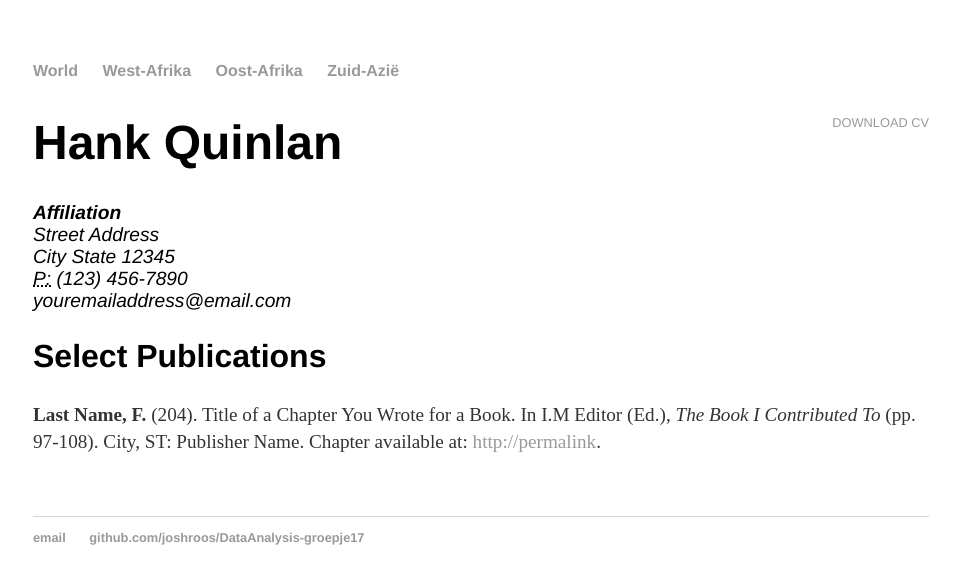
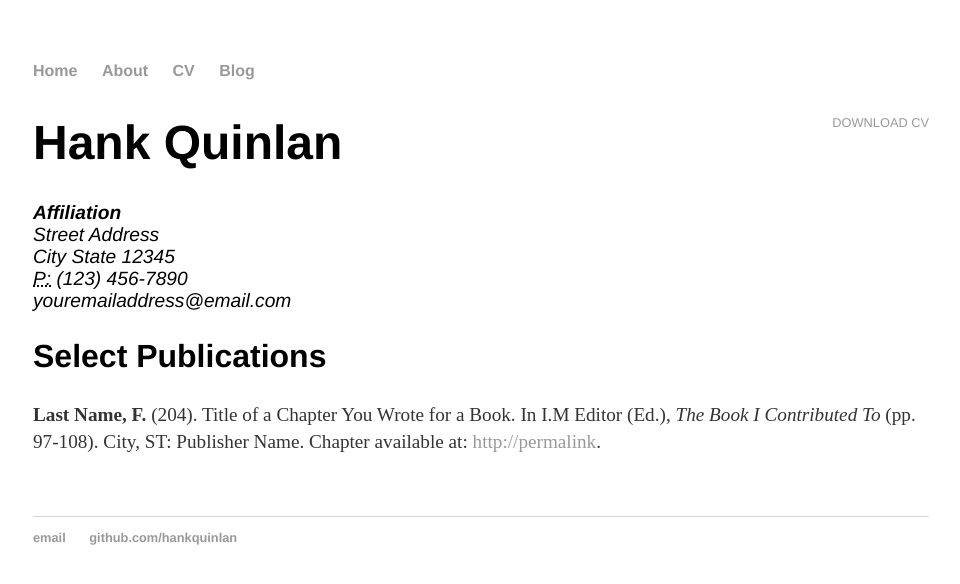
Before and after one commit to joshroos/DataAnalysis-groepje17, a Jekyll site: the page built from oost_afrika/index.html, in a window 1280 px wide. Shown: the top 584 px of the page, without its empty margins (159-1119 px from the left). Built offline with Jekyll 4.4.1, drawn with Linux system fonts in a browser that asks for light colours.

Commit message:
terugverandering

```diff
--- a/_layouts/default.html
+++ b/_layouts/default.html
@@ -11,10 +11,10 @@
   <body>
     <nav>
 <ul>
-<li><a href="/">World</a></li>
-<li><a href="/west_afrika">West-Afrika</a></li>
-<li><a href="/oost-afrika">Oost-Afrika</a></li>
-<li><a href="/zuid_azie">Zuid-Azië</a></li>
+<li><a href="/">Home</a></li>
+<li><a href="/about">About</a></li>
+<li><a href="/cv">CV</a></li>
+<li><a href="/blog">Blog</a></li>
 </ul>
     </nav>
 <div class="container">
@@ -26,7 +26,7 @@
   <footer>
    <ul>
    <li><a href="mailto:hankquinlanhub@gmail.com">email</a></li>
-   <li><a href="https://github.com/joshroos/DataAnalysis-groepje17">github.com/joshroos/DataAnalysis-groepje17</a></li>
+   <li><a href="https://github.com/hankquinlan">github.com/hankquinlan</a></li>
    </ul>
   </footer>
   </body>
```
